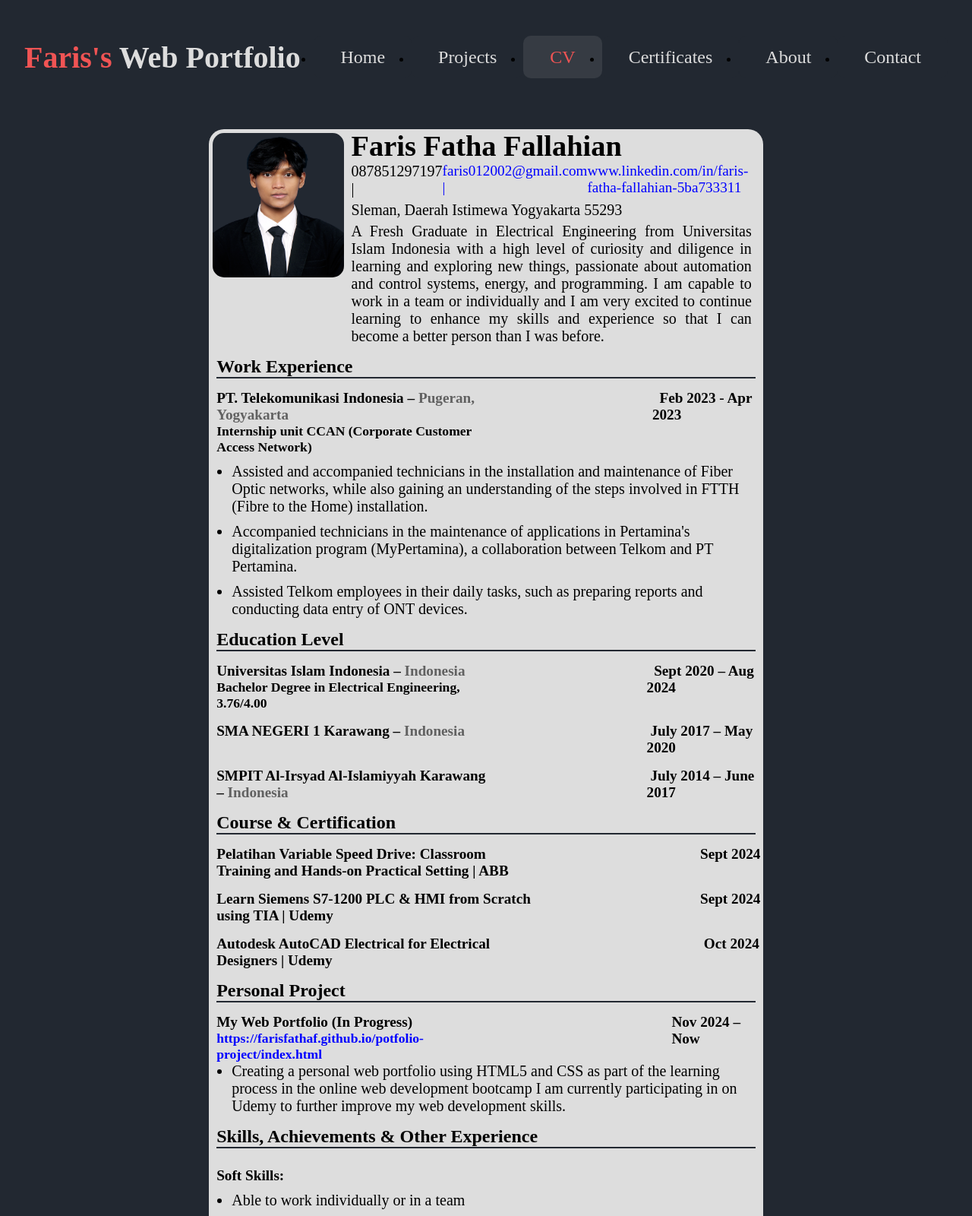
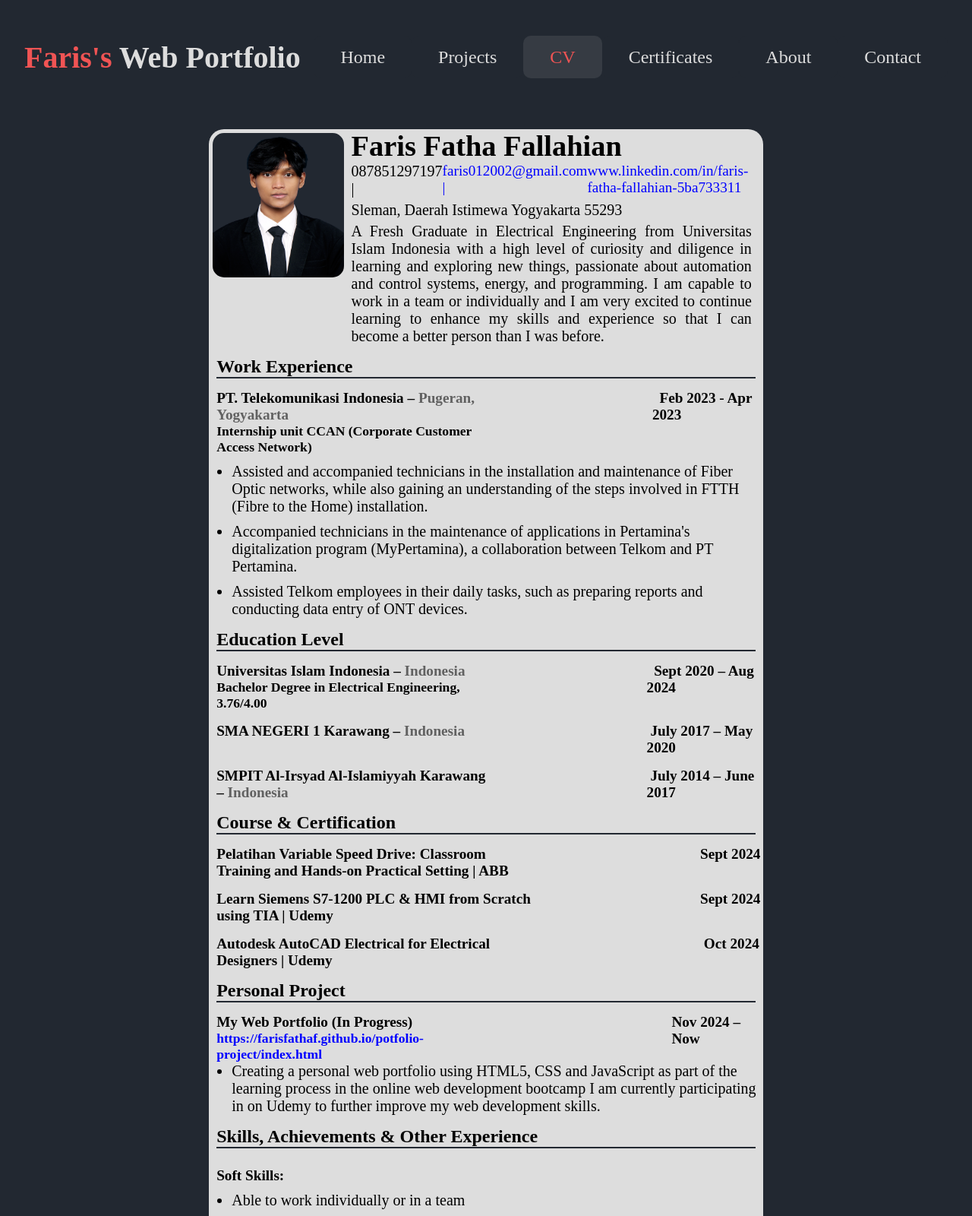
Before and after one commit to FarisFathaF/potfolio-project, a plain HTML site: page public/cv.html in a window 1280 px wide. Shown: the top 1600 px of the page at 76% size. Drawn offline with Linux system fonts and the light colour scheme.

Commit message:
Add files via upload

```diff
--- a/public/cv.css
+++ b/public/cv.css
@@ -33,9 +33,13 @@ body {
     width: 70%;
 }
 
-/*.page .container ul li {
-    list-style-type: none;
-} */
+.page .container nav .normal li {
+    list-style-type: none; /*--remove the dots in the navbar, a lil bit different from the other page's css because this page has a lot of other lists--*/
+}
+
+.page .container nav .sidebar li {
+    list-style-type: none;  /*--remove the dots in the navbar, a lil bit different from the other page's css because this page has a lot of other lists--*/
+}
 
 .page .container ul li a {
     color: #DDDDDD;
--- a/public/cv.html
+++ b/public/cv.html
@@ -174,7 +174,7 @@
 
                             <div class="proj-desc">
                                 <ul>
-                                    <li class=".li-space">Creating a personal web portfolio using HTML5 and CSS as part of the learning process in the online web development bootcamp I am currently participating in on Udemy to further improve my web development skills.</li>
+                                    <li class=".li-space">Creating a personal web portfolio using HTML5, CSS and JavaScript as part of the learning process in the online web development bootcamp I am currently participating in on Udemy to further improve my web development skills.</li>
                                 </ul>
                             </div>
 
```
